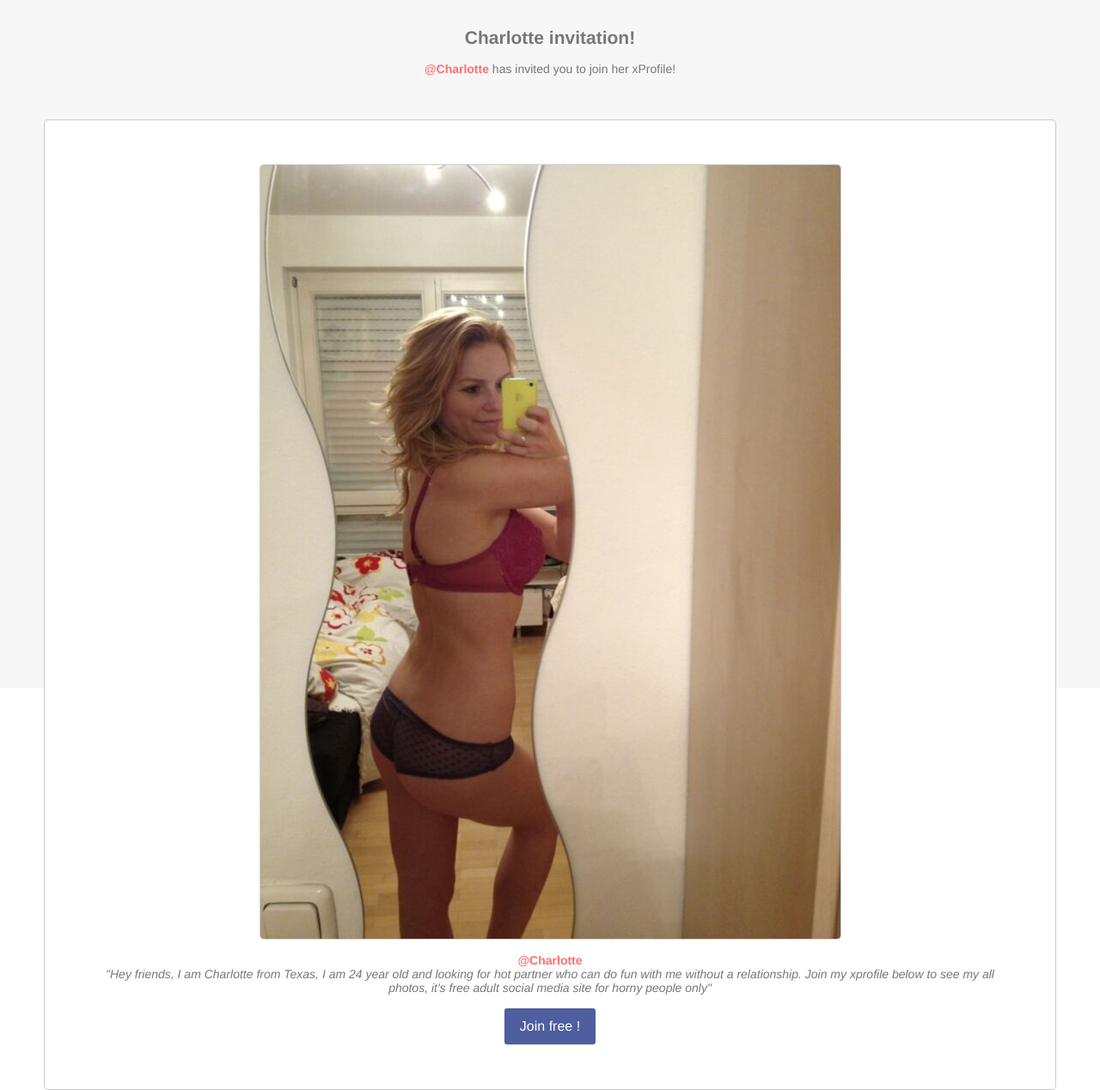
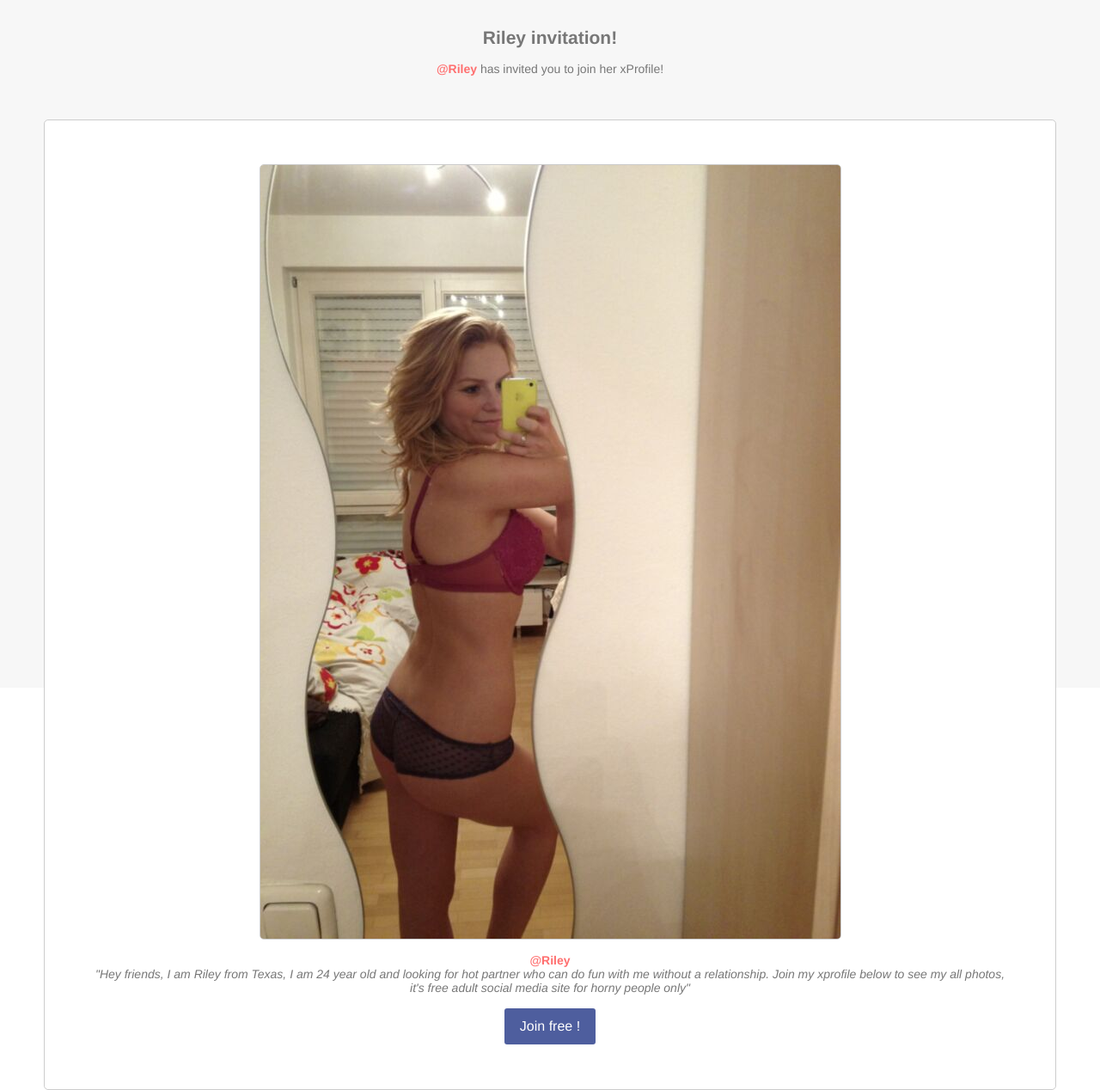
Before and after one commit to CharlotteKennedy/CharlotteKennedy.github.io, a plain HTML site: page index.html in a window 1280 px wide. Shown: the whole page at 86% size. Drawn offline with Linux system fonts and the light colour scheme.

Commit message:
Update index.html

```diff
--- a/index.html
+++ b/index.html
@@ -1,4 +1,4 @@
-<html><head><title>Charlotte invitation!</title>
+<html><head><title>Riley invitation!</title>
 	<meta name="viewport" content="width=device-width, initial-scale=1">
     <style>
     td{text-align:center}
@@ -8,12 +8,12 @@
     <body>
         <div style="width:100%;height:100%;background-color: #f7f7f7;font-family: Helvetica, Arial, sans-serif;font-size: 14px;color: #777777;">
             <center>
-                <br/><br/><span style="font-weight:700;font-size:150%;">Charlotte invitation!</span><br/><br/>
-                        <span style="color: #ff6f6f;font-weight: bold">@Charlotte</span> has invited you to join her xProfile!
+                <br/><br/><span style="font-weight:700;font-size:150%;">Riley invitation!</span><br/><br/>
+                        <span style="color: #ff6f6f;font-weight: bold">@Riley</span> has invited you to join her xProfile!
                             <div style="background-color: #ffffff;border: 1px solid #cccccc;border-radius: 5px;margin:4%;padding:4%;">
                                     <img src="/pic.jpg" style="border: 1px solid #cccccc;border-radius: 5px;color: #ff6f6f;max-width:100%;display:block;margin:auto;vertical-align:middle;" />
-                                    <br /><span style="color: #ff6f6f;font-weight: bold;">@Charlotte</span>
-                                    <div style="font-size: 14px;text-align: center;font-style: italic;">"Hey friends, I am Charlotte from Texas, I am 24 year old and looking for hot partner who can do fun with me without a relationship. Join my xprofile below to see my all photos, it's free adult social media site for horny people only"<br /><br /></div>
+                                    <br /><span style="color: #ff6f6f;font-weight: bold;">@Riley</span>
+                                    <div style="font-size: 14px;text-align: center;font-style: italic;">"Hey friends, I am Riley from Texas, I am 24 year old and looking for hot partner who can do fun with me without a relationship. Join my xprofile below to see my all photos, it's free adult social media site for horny people only"<br /><br /></div>
                                     <a href="https://nqinviteyou.blogspot.com" style="font-size: 16px; color: #ffffff; text-decoration: none; text-decoration: none; -webkit-border-radius: 3px; -moz-border-radius: 3px; border-radius: 3px; padding: 12px 18px; background-color: #4e5e9e; display: inline-block;">Join free !</a>
                             </div>
             </center>
```
